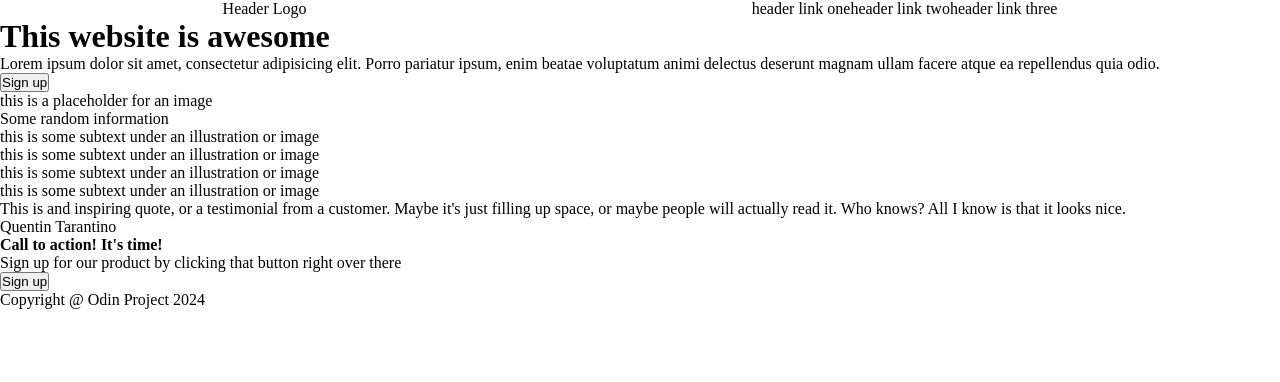
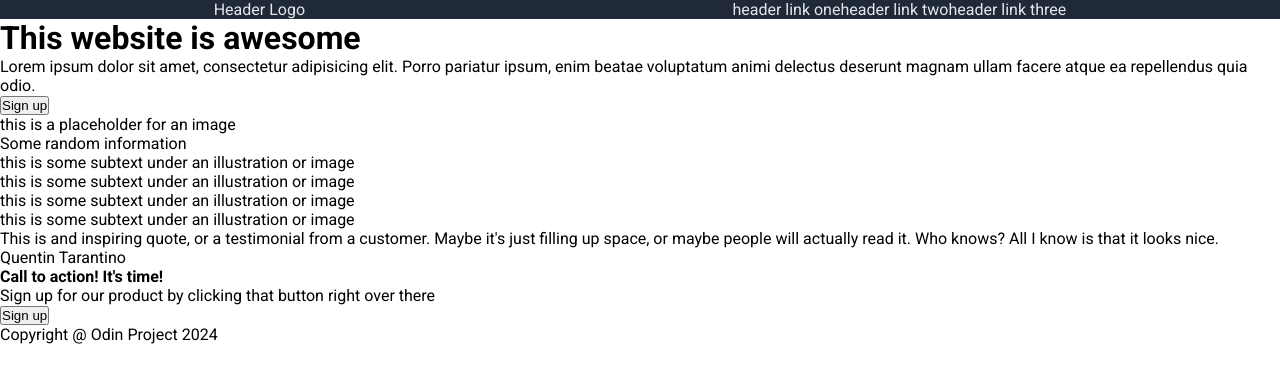
Before and after one commit to AiratMurtazin/odin-landing-page, a plain HTML site: page index.html in a window 1280 px wide. Drawn offline with Linux system fonts and the light colour scheme.

Commit message:
Plug fonts

```diff
--- a/style.css
+++ b/style.css
@@ -1,3 +1,6 @@
+/* Fonts */
+@import url('https://fonts.googleapis.com/css2?family=Roboto:ital,wght@0,400;0,500;0,700;0,900;1,300&display=swap');
+
 /* Reset */
 * {
 	margin: 0;
@@ -8,6 +11,7 @@
 .container {
 	display: flex;
 	flex-direction: column;
+	font-family: 'Roboto', sans-serif;
 }
 /* Variables */
 :root {
@@ -26,6 +30,8 @@
 .header {
 	display: flex;
 	justify-content: space-around;
+	background-color: var(--main-bg-col);
+	color: var(--hero-sec-txt);
 }
 
 .header ul {
```
